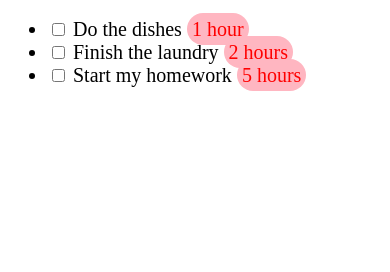
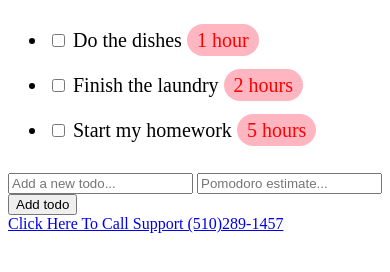
Before and after one commit to blainengeda/Todo-List, a plain HTML site: page index.html in a window 390 px wide. Shown: the part 48-320 px from the top of the page. Drawn offline with Linux system fonts and the light colour scheme.

Commit message:
add phone and touch button

```diff
--- a/index.css
+++ b/index.css
@@ -2,7 +2,8 @@
 font-size:20px;
 background-color:lightpink;
 border-radius: 50px;
- padding:5px;}
+line-height:45px;
+ padding:5px 10px;}
 
 h1{color:yellow;}
 
--- a/index.html
+++ b/index.html
@@ -10,5 +10,11 @@
   <li><input type="checkbox" name="checkbox"/> Finish the laundry <span class=time-estimate>2 hours</span></li>
   <li><input type="checkbox" name="checkbox"/> Start my homework <span class=time-estimate>5 hours</span></li>
 </ul>
+<div id="new-todo">
+       <input class="text-input" id="new-todo-description" type="text" placeholder="Add a new todo...">
+      <input class="text-input" id="new-pomodoro-estimate" type="number" placeholder="Pomodoro estimate...">
+      <input class="button" id="add-new-todo-button" type="submit" value="Add todo">
+</div>
+<a href="tel:5102891457">Click Here To Call Support (510)289-1457</a>
 </body>
 </html>
```
